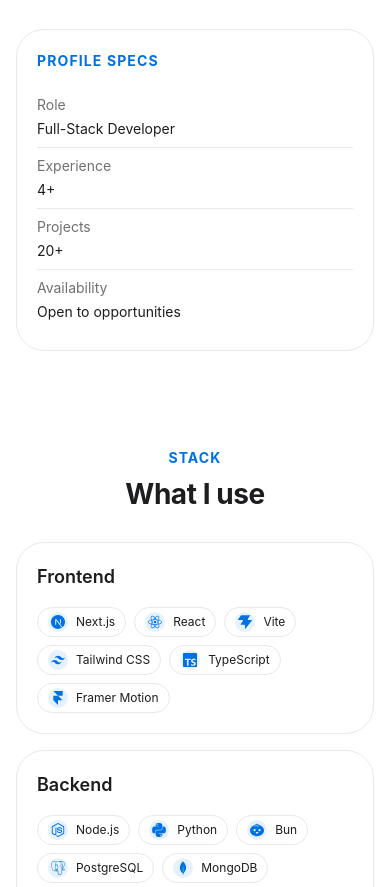
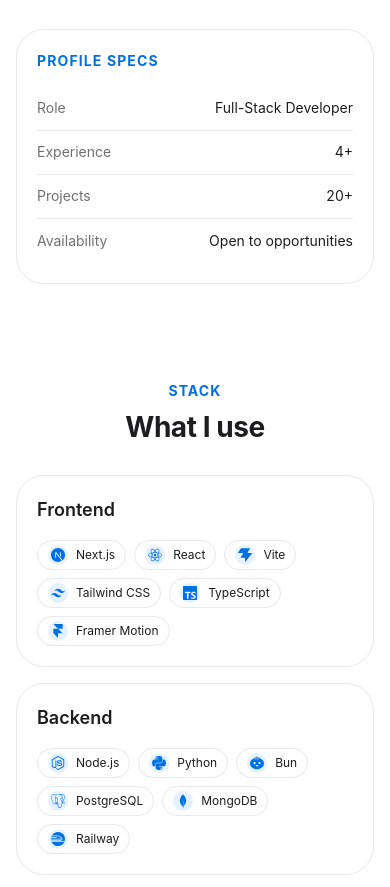
Before and after one commit to JsMarenco/jsmarenco, an Astro site: page / in a window 390 px wide. Shown: the part 1381-2268 px from the top of the page. Built offline with nearby package versions, Linux system fonts and the light colour scheme; Astro itself is replaced by a stand-in of ours; no server answers.

Commit message:
Keep profile specs inline on mobile

```diff
--- a/src/components/about_section.astro
+++ b/src/components/about_section.astro
@@ -24,9 +24,9 @@
       <p class="landing-eyebrow mb-4">Profile specs</p>
       <div class="divide-y divide-landing-hairline">
         {profileSpecs.map((row) => (
-          <div class="flex min-h-11 flex-col justify-center gap-1 py-2 sm:flex-row sm:items-center sm:justify-between sm:gap-4">
-            <span class="text-sm text-landing-graphite">{row.label}</span>
-            <span class="text-sm text-landing-ink">{row.value}</span>
+          <div class="flex min-h-11 items-center justify-between gap-4 py-2">
+            <span class="whitespace-nowrap text-sm text-landing-graphite">{row.label}</span>
+            <span class="whitespace-nowrap text-right text-sm text-landing-ink">{row.value}</span>
           </div>
         ))}
       </div>
```
